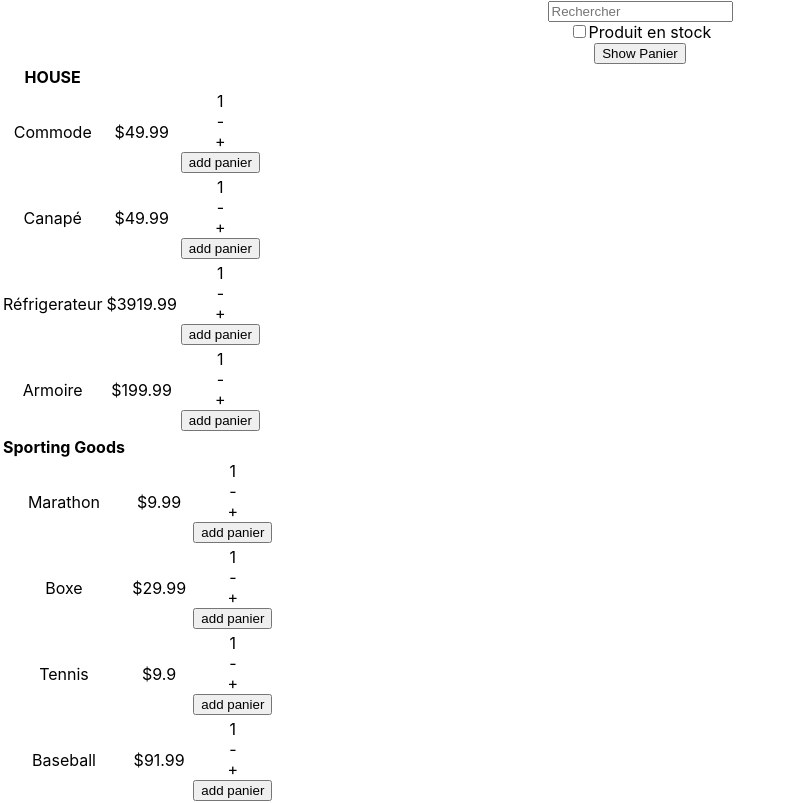
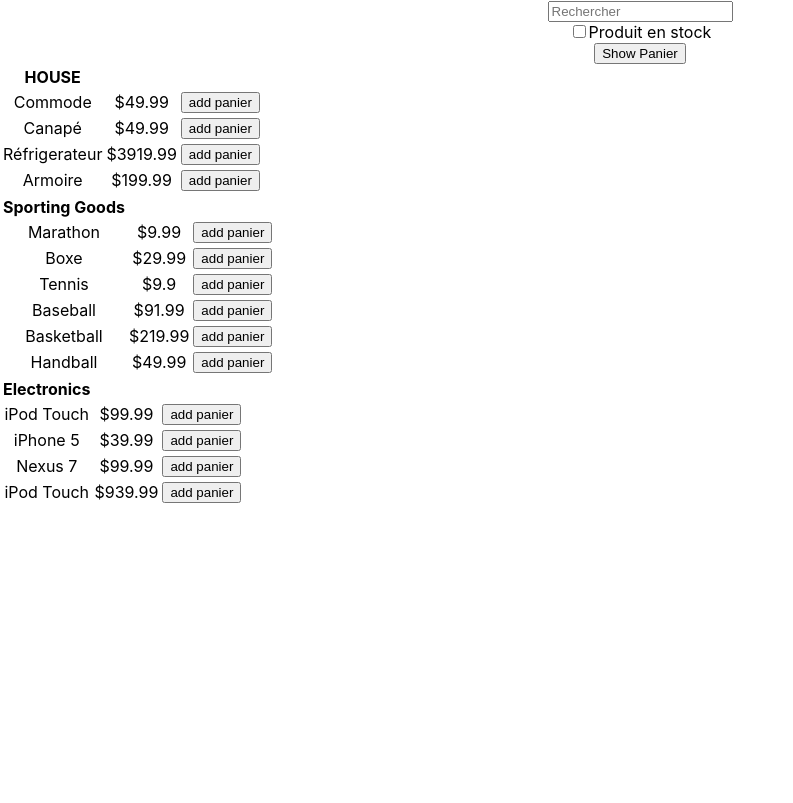
Before and after one commit to rizof/React-Search-test, a React (Create React App) app: page / in a window 1280 px wide. Shown: the top 803 px of the page, without its empty margins (0-793 px from the left). Built offline with nearby package versions, Linux system fonts and the light colour scheme.

Commit message:
modification a l'initial

```diff
--- a/src/FilterableProductTable.js
+++ b/src/FilterableProductTable.js
@@ -4,7 +4,7 @@ import './FilterableProductTable.css'
 import ShowCart from './ShowCart.js'
 import ShoppingCart from './ShoppingCart.js'
 import uniq from 'lodash/uniq'
-import ShoppingCountArticles from './ShoppingCountArticles.js'
+// import ShoppingCountArticles from './ShoppingCountArticles.js'
 
 function FilterableProductTable ({productsObject}) {
     const [filterText, setText] = useState("")
@@ -12,7 +12,6 @@ function FilterableProductTable ({productsObject}) {
     const [products, setProducts] = useState(productsObject)
     const [cart, setCart] = useState([])
     const [showPanier, setPanier] = useState(false)
-    const [quantity, setQuantity] = useState([])
 
     const categories = uniq(productsObject.map(product => product.category))
 
@@ -58,25 +57,11 @@ function FilterableProductTable ({productsObject}) {
         setProducts(result)
     }
 
-    const updateQuantity = function (name, sym) {
-        if (name in quantity) {
-            if (Number.isInteger(sym) > 0)
-                quantity[name] = sym
-            else if (sym === '-')
-                quantity[name] = (name in quantity && quantity[name] > 1) ? quantity[name] - 1 : 1
-            else if (sym === '+')
-                quantity[name] = (name in quantity && quantity[name] > 1) ? quantity[name] + 1 : 2
-            console.log(quantity, "ezae")
-            console.log(quantity, "ezae")
-        }
-        else{
-            quantity[name] = 2
-        }
-        setQuantity(quantity)
-    }
+    // const updateQuantity = function (name, sym) {
+
+    // }
 
     return (<>
-        {console.log("render")}
         <SearchBar
             filterText={filterText}
             onFilterTextChange={handleFilterChange}
@@ -100,13 +85,7 @@ function FilterableProductTable ({productsObject}) {
                                     <td>{product.name}</td>
                                     <td>{product.price}</td>
                                     <td>
-                                        <ShoppingCountArticles
-                                            product={product}
-                                            quantity={quantity}
-                                            updateQuantity={updateQuantity}
-                                            handleShoppingCart={handleShoppingCart}
-                                            delOrAdd={true}
-                                        />
+                                        <button onClick={() => handleShoppingCart(product)}>add panier</button>
                                     </td>
                                 </tr>
                         </tbody>
@@ -116,8 +95,6 @@ function FilterableProductTable ({productsObject}) {
         {showPanier && <ShoppingCart
                             cart={cart}
                             handleRemoveCart={handleRemoveCart}
-                            updateQuantity={updateQuantity}
-                            quantity={quantity}
                         />}
     </>)
 }
--- a/src/ShoppingCart.js
+++ b/src/ShoppingCart.js
@@ -1,12 +1,11 @@
-import React  from 'react'
-import ShoppingCountArticles from './ShoppingCountArticles.js'
+import React from 'react'
+
 
 const ShoppingCart = React.memo(function ShoppingCart(props) {
-    const {cart, handleRemoveCart, updateQuantity, quantity} = props
+    const {cart, handleRemoveCart} = props
 
     const total = cart.reduce((total, prod) => {
-        console.log(prod.quantity,(prod.price.substr(1)) )
-        return  total + parseFloat((prod.price.substr(1)) * quantity[prod.name])
+        return  total + parseFloat((prod.price.substr(1)))
     }, 0)
 
     return (
@@ -20,22 +19,11 @@ const ShoppingCart = React.memo(function ShoppingCart(props) {
                         <li> {prod.price}</li>
                     </ul>
                     <ul>
-                        <li> {quantity[prod.name]}</li>
-                    </ul>
-                    <ul>
-                        <li>
-                            <ShoppingCountArticles
-                                product={prod}
-                                quantity={quantity}
-                                updateQuantity={updateQuantity}
-                                handleShoppingCart={handleRemoveCart}
-                                delOrAdd={false}
-                            />
-                        </li>
+                        <li><button onClick={() => handleRemoveCart(prod)}>Delete Article</button></li>
                     </ul>
                 </div>
             )}
-            <div id='total'>
+            <div>
                 total : ${total}
             </div>
         </>
--- a/src/ShoppingCountArticles.js
+++ b/src/ShoppingCountArticles.js
@@ -1,18 +1,18 @@
-import React from 'react'
+// import React from 'react'
 
-const FormCartShopping= (props) => {
-    const {product, quantity, updateQuantity, handleShoppingCart, delOrAdd} = props
+// const FormCartShopping= (props) => {
+//     const {product, quantity, updateQuantity, handleShoppingCart, delOrAdd} = props
 
-    return (
-        <>
-            <div >{!quantity[product.name] ? 1 : quantity[product.name]}</div>
-            <div onClick={(e) => updateQuantity(product.name, '-')}>-</div>
-            <div onClick={(e) => updateQuantity(product.name, '+')}>+</div>
-            <button onClick={() => handleShoppingCart(product)}>
-                {delOrAdd ? "add panier" : "del panier"}
-            </button>
-        </>
-    )
-}
+//     return (
+//         <>
+//             <div >{!quantity[product.name] ? 1 : quantity[product.name]}</div>
+//             <div onClick={(e) => updateQuantity(product.name, '-')}>-</div>
+//             <div onClick={(e) => updateQuantity(product.name, '+')}>+</div>
+//             <button onClick={() => handleShoppingCart(product)}>
+//                 {delOrAdd ? "add panier" : "del panier"}
+//             </button>
+//         </>
+//     )
+// }
 
-export default FormCartShopping;
+// export default FormCartShopping;
```
